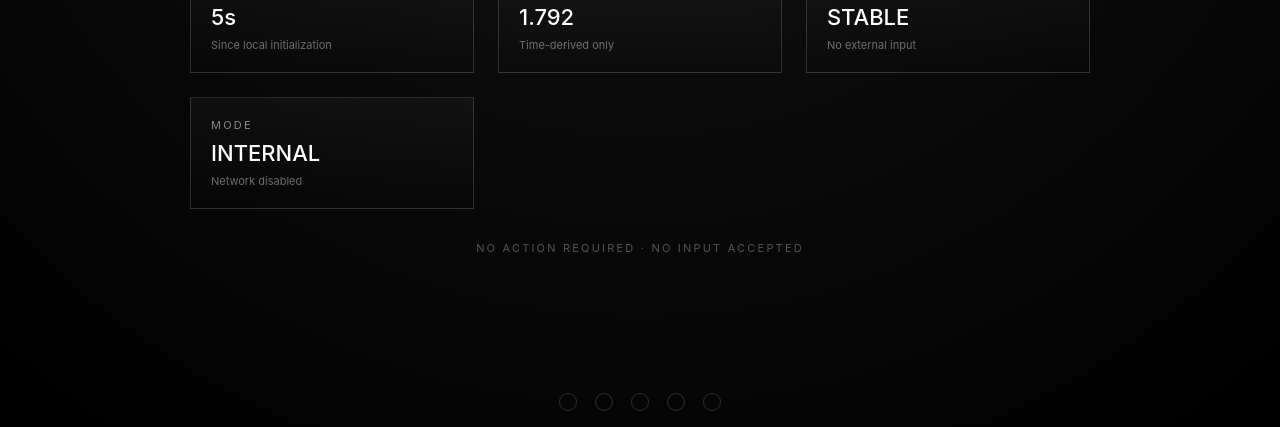
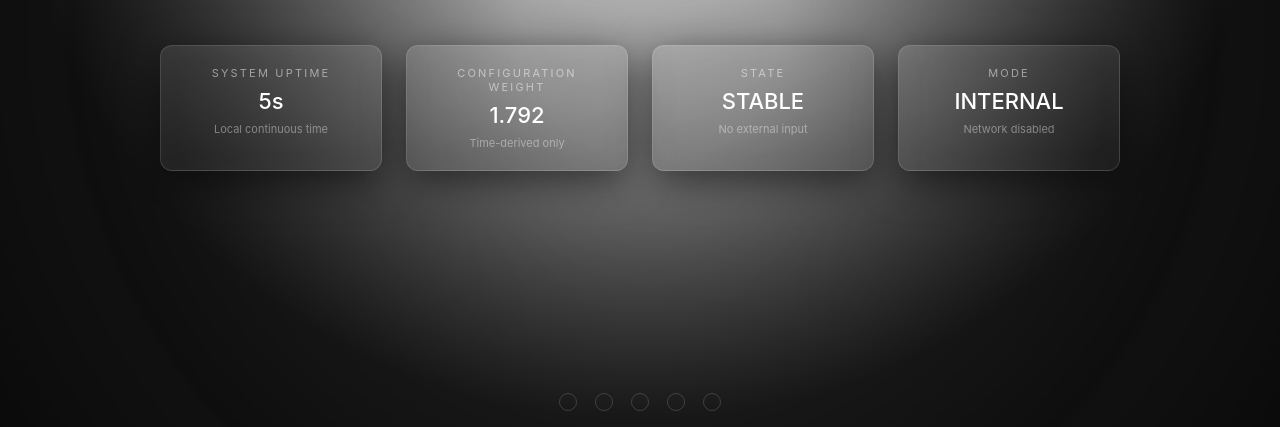
Before and after one commit to isiid7783/platonetwork, a plain HTML site: page index.html in a window 1280 px wide. Shown: the part 373-800 px from the top of the page. Drawn offline with Linux system fonts and the light colour scheme; animation ran at ten frames a second.

Commit message:
Update index.html

```diff
--- a/index.html
+++ b/index.html
@@ -7,7 +7,7 @@
 
 <style>
 /* ===============================
-   Base
+   Reset / Base
 ================================ */
 * {
   box-sizing: border-box;
@@ -16,32 +16,48 @@
 html, body {
   margin: 0;
   padding: 0;
-  background: radial-gradient(
-    circle at top,
-    #1a1a1a 0%,
-    #0b0b0b 45%,
-    #000000 100%
-  );
-  color: #ffffff;
+  height: 100%;
+  background: #000;
+  color: #fff;
   font-family: -apple-system, BlinkMacSystemFont, "Segoe UI",
                Roboto, Helvetica, Arial, sans-serif;
-  height: 100%;
+  overflow: hidden;
 }
 
 /* ===============================
-   Layout
+   3D Background Layer
+================================ */
+#bg {
+  position: fixed;
+  inset: 0;
+  z-index: 0;
+}
+
+/* ===============================
+   UI Layer
 ================================ */
 .app {
+  position: relative;
+  z-index: 1;
   min-height: 100vh;
   display: flex;
   flex-direction: column;
+  background: radial-gradient(
+    circle at 50% 20%,
+    rgba(255,255,255,0.06),
+    rgba(0,0,0,0.85) 70%
+  );
+  backdrop-filter: blur(2px);
 }
 
+/* ===============================
+   Header
+================================ */
 .header {
   padding: 20px 32px;
   display: flex;
+  justify-content: space-between;
   align-items: center;
-  justify-content: space-between;
 }
 
 .logo {
@@ -53,13 +69,13 @@ html, body {
 .logo-mark {
   width: 36px;
   height: 36px;
+  border-radius: 50%;
   border: 1px solid rgba(255,255,255,0.6);
-  border-radius: 50%;
   display: flex;
   align-items: center;
   justify-content: center;
   font-size: 14px;
-  opacity: 0.8;
+  opacity: 0.85;
 }
 
 .logo-text {
@@ -72,7 +88,7 @@ html, body {
   display: flex;
   gap: 24px;
   font-size: 13px;
-  opacity: 0.6;
+  opacity: 0.55;
 }
 
 /* ===============================
@@ -81,14 +97,14 @@ html, body {
 .hero {
   flex: 1;
   display: flex;
+  justify-content: center;
   align-items: center;
-  justify-content: center;
   padding: 40px;
 }
 
 .hero-inner {
   width: 100%;
-  max-width: 900px;
+  max-width: 960px;
   text-align: center;
 }
 
@@ -102,12 +118,12 @@ html, body {
 .hero-sub {
   font-size: 13px;
   letter-spacing: 0.3em;
-  opacity: 0.5;
+  opacity: 0.45;
   margin-bottom: 48px;
 }
 
 /* ===============================
-   Core Panels
+   Panels
 ================================ */
 .panels {
   display: grid;
@@ -116,14 +132,19 @@ html, body {
 }
 
 .panel {
+  position: relative;
+  padding: 20px;
+  border-radius: 12px;
+  background:
+    linear-gradient(
+      160deg,
+      rgba(255,255,255,0.08),
+      rgba(255,255,255,0.01)
+    );
   border: 1px solid rgba(255,255,255,0.15);
-  background: linear-gradient(
-    180deg,
-    rgba(255,255,255,0.03),
-    rgba(255,255,255,0.0)
-  );
-  padding: 20px;
-  text-align: left;
+  box-shadow:
+    inset 0 0 30px rgba(255,255,255,0.04),
+    0 10px 40px rgba(0,0,0,0.6);
 }
 
 .panel-label {
@@ -158,26 +179,19 @@ html, body {
 .footer-icon {
   width: 18px;
   height: 18px;
+  border-radius: 50%;
   border: 1px solid rgba(255,255,255,0.4);
-  border-radius: 50%;
-}
-
-/* ===============================
-   No interaction hint
-================================ */
-.hint {
-  margin-top: 32px;
-  font-size: 11px;
-  letter-spacing: 0.2em;
-  opacity: 0.3;
 }
 </style>
 </head>
 
 <body>
+
+<!-- 3D Background -->
+<canvas id="bg"></canvas>
+
 <div class="app">
 
-  <!-- Header -->
   <div class="header">
     <div class="logo">
       <div class="logo-mark">△</div>
@@ -191,18 +205,16 @@ html, body {
     </div>
   </div>
 
-  <!-- Hero -->
   <div class="hero">
     <div class="hero-inner">
       <div class="hero-title">Plato Network</div>
       <div class="hero-sub">INTERNAL CONFIGURATION LAYER</div>
 
       <div class="panels">
-
         <div class="panel">
           <div class="panel-label">SYSTEM UPTIME</div>
           <div class="panel-value" id="uptime">0s</div>
-          <div class="panel-sub">Since local initialization</div>
+          <div class="panel-sub">Local continuous time</div>
         </div>
 
         <div class="panel">
@@ -222,16 +234,10 @@ html, body {
           <div class="panel-value">INTERNAL</div>
           <div class="panel-sub">Network disabled</div>
         </div>
-
-      </div>
-
-      <div class="hint">
-        NO ACTION REQUIRED · NO INPUT ACCEPTED
       </div>
     </div>
   </div>
 
-  <!-- Footer -->
   <div class="footer">
     <div class="footer-icon"></div>
     <div class="footer-icon"></div>
@@ -244,11 +250,9 @@ html, body {
 
 <script>
 /* ===============================
-   Internal time-based core
-   (no wallet, no network)
+   Internal Time Core
 ================================ */
 const KEY = "plato_internal_anchor";
-
 let anchor = localStorage.getItem(KEY);
 if (!anchor) {
   anchor = Date.now();
@@ -257,20 +261,62 @@ if (!anchor) {
   anchor = Number(anchor);
 }
 
-function update() {
-  const elapsedMs = Date.now() - anchor;
-  const elapsedSec = Math.floor(elapsedMs / 1000);
-  const weight = Math.log(elapsedSec + 1);
+function updateTime() {
+  const elapsed = Math.floor((Date.now() - anchor) / 1000);
+  const weight = Math.log(elapsed + 1);
 
   document.getElementById("uptime").textContent =
-    elapsedSec.toLocaleString() + "s";
+    elapsed.toLocaleString() + "s";
 
   document.getElementById("weight").textContent =
     weight.toFixed(3);
 }
 
-update();
-setInterval(update, 1000);
+setInterval(updateTime, 1000);
+updateTime();
+
+/* ===============================
+   Minimal WebGL Background
+   (no library)
+================================ */
+const canvas = document.getElementById("bg");
+const ctx = canvas.getContext("2d");
+
+function resize() {
+  canvas.width = window.innerWidth;
+  canvas.height = window.innerHeight;
+}
+window.addEventListener("resize", resize);
+resize();
+
+let t = 0;
+
+function draw() {
+  t += 0.003;
+
+  const w = canvas.width;
+  const h = canvas.height;
+
+  const g = ctx.createRadialGradient(
+    w * (0.5 + Math.sin(t) * 0.1),
+    h * (0.4 + Math.cos(t * 0.8) * 0.1),
+    w * 0.1,
+    w / 2,
+    h / 2,
+    w * 0.8
+  );
+
+  g.addColorStop(0, "rgba(255,255,255,0.06)");
+  g.addColorStop(0.5, "rgba(120,120,120,0.03)");
+  g.addColorStop(1, "rgba(0,0,0,1)");
+
+  ctx.fillStyle = g;
+  ctx.fillRect(0, 0, w, h);
+
+  requestAnimationFrame(draw);
+}
+
+draw();
 </script>
 
 </body>
```
